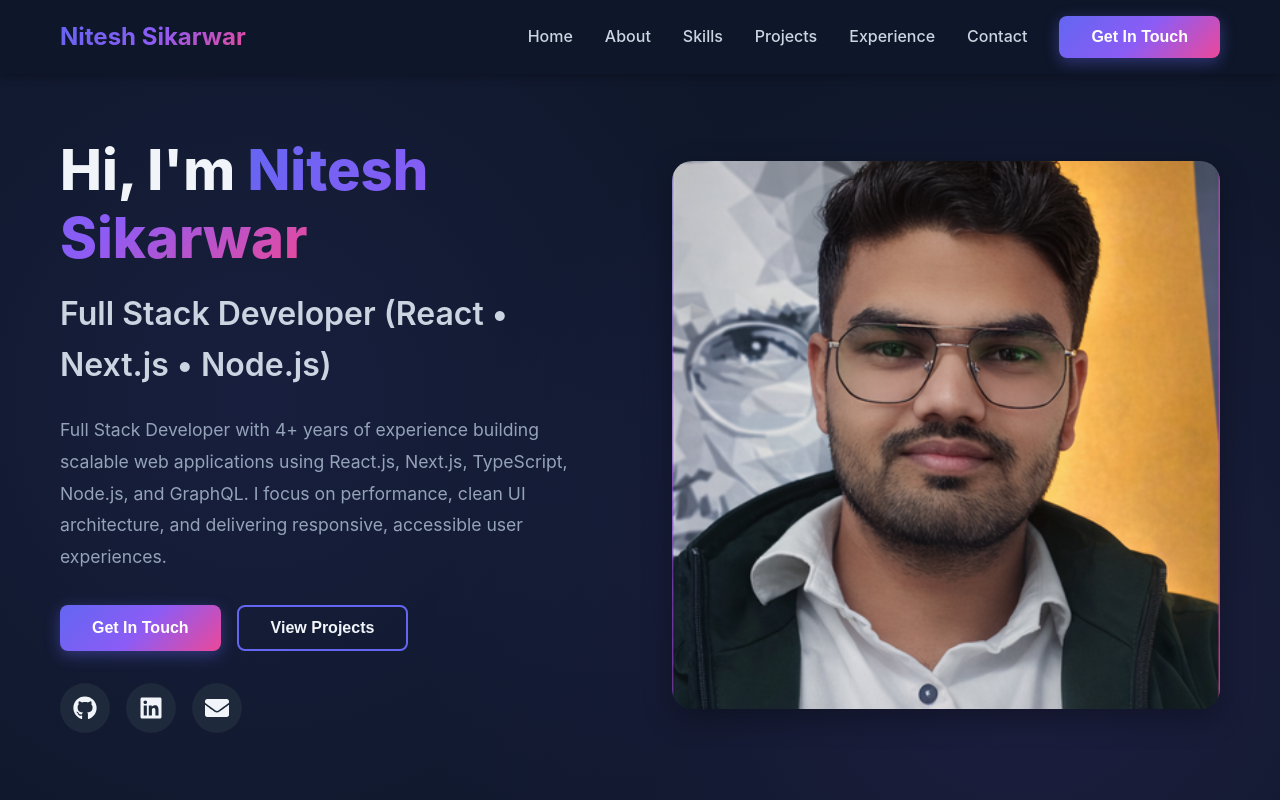
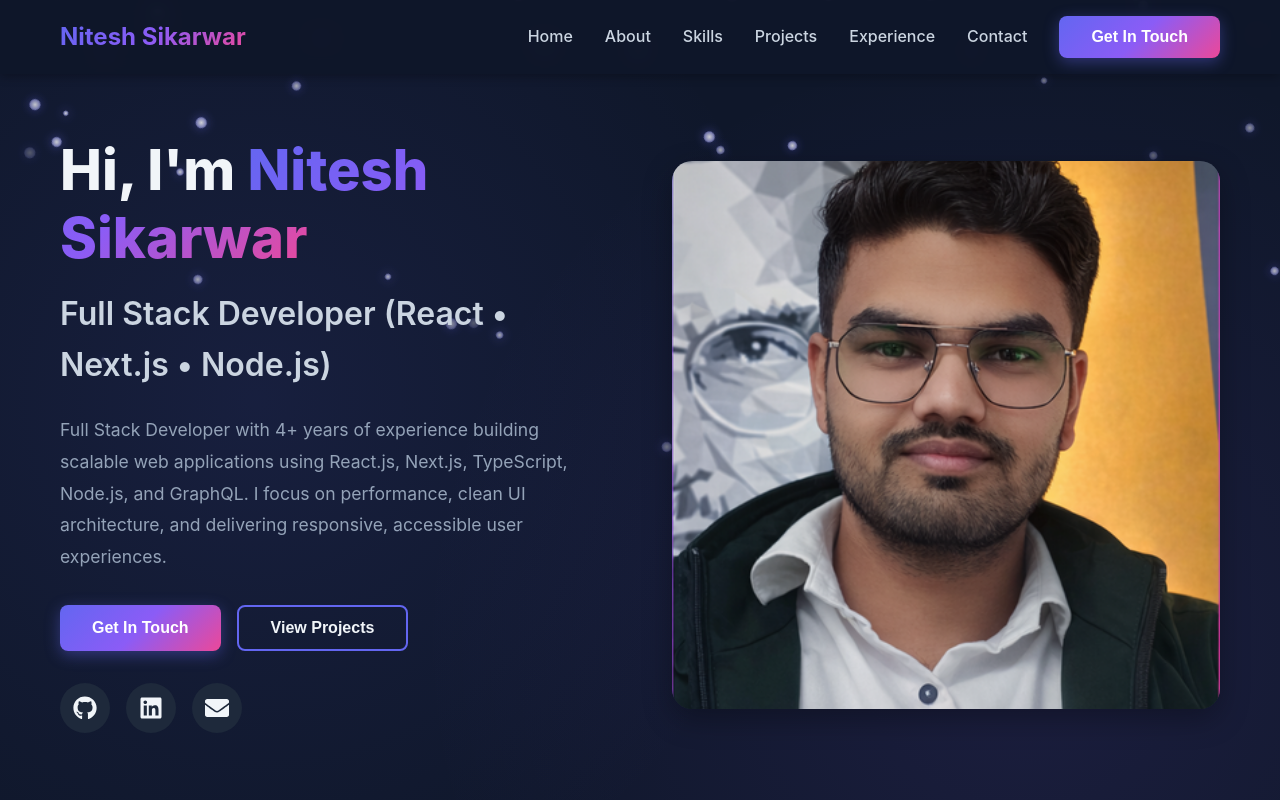
Before and after one commit to niteshMP09/Nitesh-PortFolio, a React (Vite) app: page / in a window 1280 px wide. Shown: the top 800 px of the page. Built offline with nearby package versions, Linux system fonts and the light colour scheme.

Commit message:
feat: added snow animation

```diff
--- a/src/App.jsx
+++ b/src/App.jsx
@@ -7,11 +7,13 @@ import Projects from './components/Projects'
 import Experience from './components/Experience'
 import Contact from './components/Contact'
 import Footer from './components/Footer'
+import CloudAnimation from './components/CloudAnimation'
 import './App.css'
 
 function App() {
   return (
     <div className="App">
+      <CloudAnimation />
       <Navbar />
       <Hero />
       <About />
--- /dev/null
+++ b/src/components/CloudAnimation.css
@@ -0,0 +1,90 @@
+.snowfall-container {
+  position: fixed;
+  top: 0;
+  left: 0;
+  width: 100%;
+  height: 100%;
+  pointer-events: none;
+  z-index: 1;
+  overflow: hidden;
+}
+
+.snowflake {
+  position: absolute;
+  top: -10px;
+  background: radial-gradient(circle, rgba(255, 255, 255, 0.9), rgba(99, 102, 241, 0.6));
+  border-radius: 50%;
+  animation: snowfall linear infinite;
+  box-shadow: 0 0 10px rgba(99, 102, 241, 0.5);
+}
+
+@keyframes snowfall {
+  0% {
+    transform: translateY(0) translateX(0) rotate(0deg);
+    opacity: 1;
+  }
+  100% {
+    transform: translateY(100vh) translateX(100px) rotate(360deg);
+    opacity: 0.3;
+  }
+}
+
+/* Additional snowflake variations for more natural effect */
+.snowflake:nth-child(2n) {
+  animation-name: snowfallSwayLeft;
+}
+
+.snowflake:nth-child(3n) {
+  animation-name: snowfallSwayRight;
+}
+
+@keyframes snowfallSwayLeft {
+  0% {
+    transform: translateY(0) translateX(0) rotate(0deg);
+  }
+  25% {
+    transform: translateY(25vh) translateX(-50px) rotate(90deg);
+  }
+  50% {
+    transform: translateY(50vh) translateX(-30px) rotate(180deg);
+  }
+  75% {
+    transform: translateY(75vh) translateX(-60px) rotate(270deg);
+  }
+  100% {
+    transform: translateY(100vh) translateX(-40px) rotate(360deg);
+  }
+}
+
+@keyframes snowfallSwayRight {
+  0% {
+    transform: translateY(0) translateX(0) rotate(0deg);
+  }
+  25% {
+    transform: translateY(25vh) translateX(50px) rotate(90deg);
+  }
+  50% {
+    transform: translateY(50vh) translateX(30px) rotate(180deg);
+  }
+  75% {
+    transform: translateY(75vh) translateX(60px) rotate(270deg);
+  }
+  100% {
+    transform: translateY(100vh) translateX(40px) rotate(360deg);
+  }
+}
+
+/* Responsive adjustments */
+@media (max-width: 768px) {
+  .snowflake {
+    box-shadow: 0 0 5px rgba(99, 102, 241, 0.3);
+  }
+}
+
+/* Reduced motion support */
+@media (prefers-reduced-motion: reduce) {
+  .snowflake {
+    animation: none;
+    opacity: 0.1;
+  }
+}
--- /dev/null
+++ b/src/components/CloudAnimation.jsx
@@ -0,0 +1,34 @@
+import './CloudAnimation.css'
+
+const CloudAnimation = () => {
+  // Generate 50 snowflakes with random properties
+  const snowflakes = Array.from({ length: 50 }, (_, i) => ({
+    id: i,
+    left: Math.random() * 100,
+    animationDuration: 10 + Math.random() * 20,
+    animationDelay: Math.random() * 10,
+    size: 4 + Math.random() * 8,
+    opacity: 0.3 + Math.random() * 0.7
+  }))
+
+  return (
+    <div className="snowfall-container">
+      {snowflakes.map((flake) => (
+        <div
+          key={flake.id}
+          className="snowflake"
+          style={{
+            left: `${flake.left}%`,
+            animationDuration: `${flake.animationDuration}s`,
+            animationDelay: `${flake.animationDelay}s`,
+            width: `${flake.size}px`,
+            height: `${flake.size}px`,
+            opacity: flake.opacity
+          }}
+        />
+      ))}
+    </div>
+  )
+}
+
+export default CloudAnimation
```
